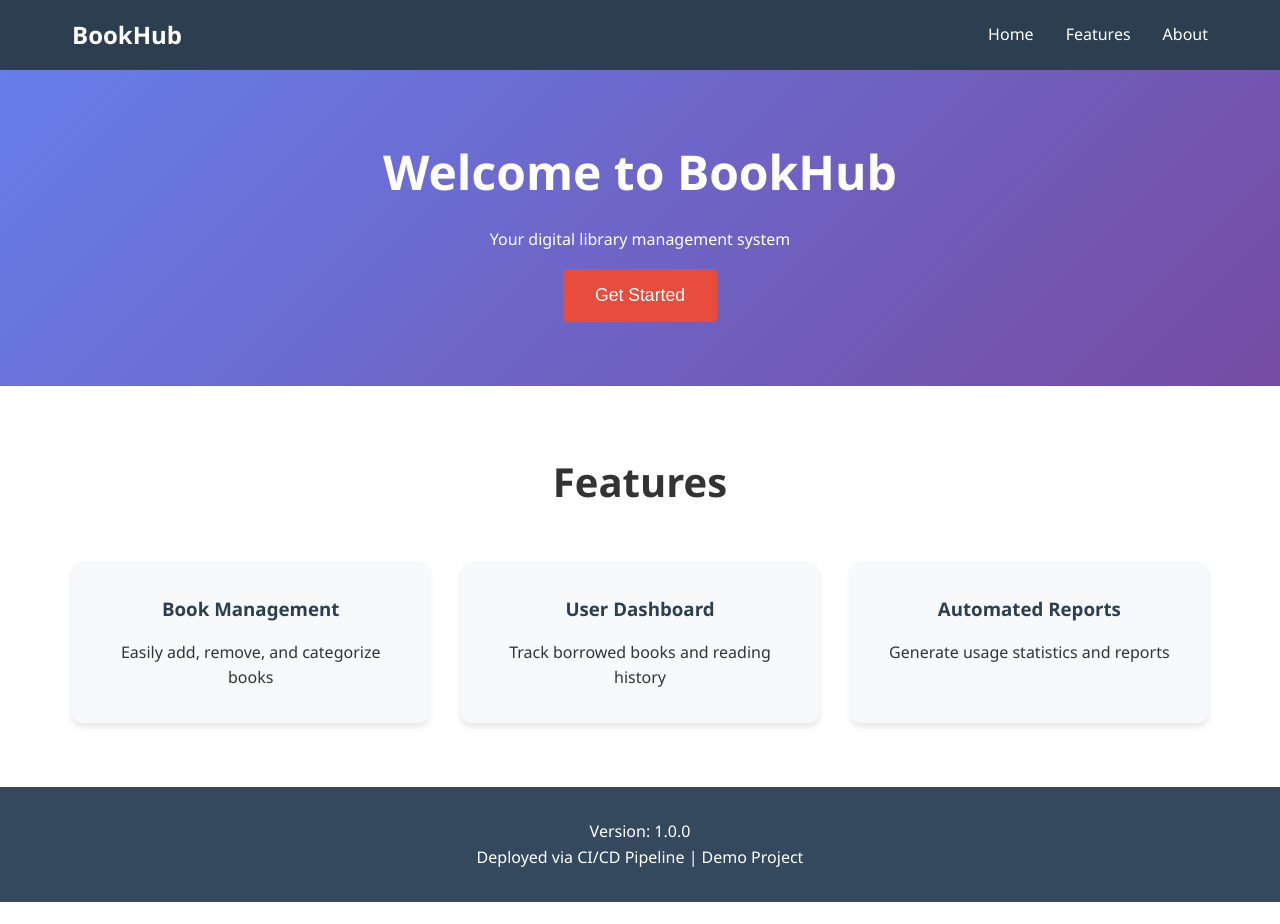
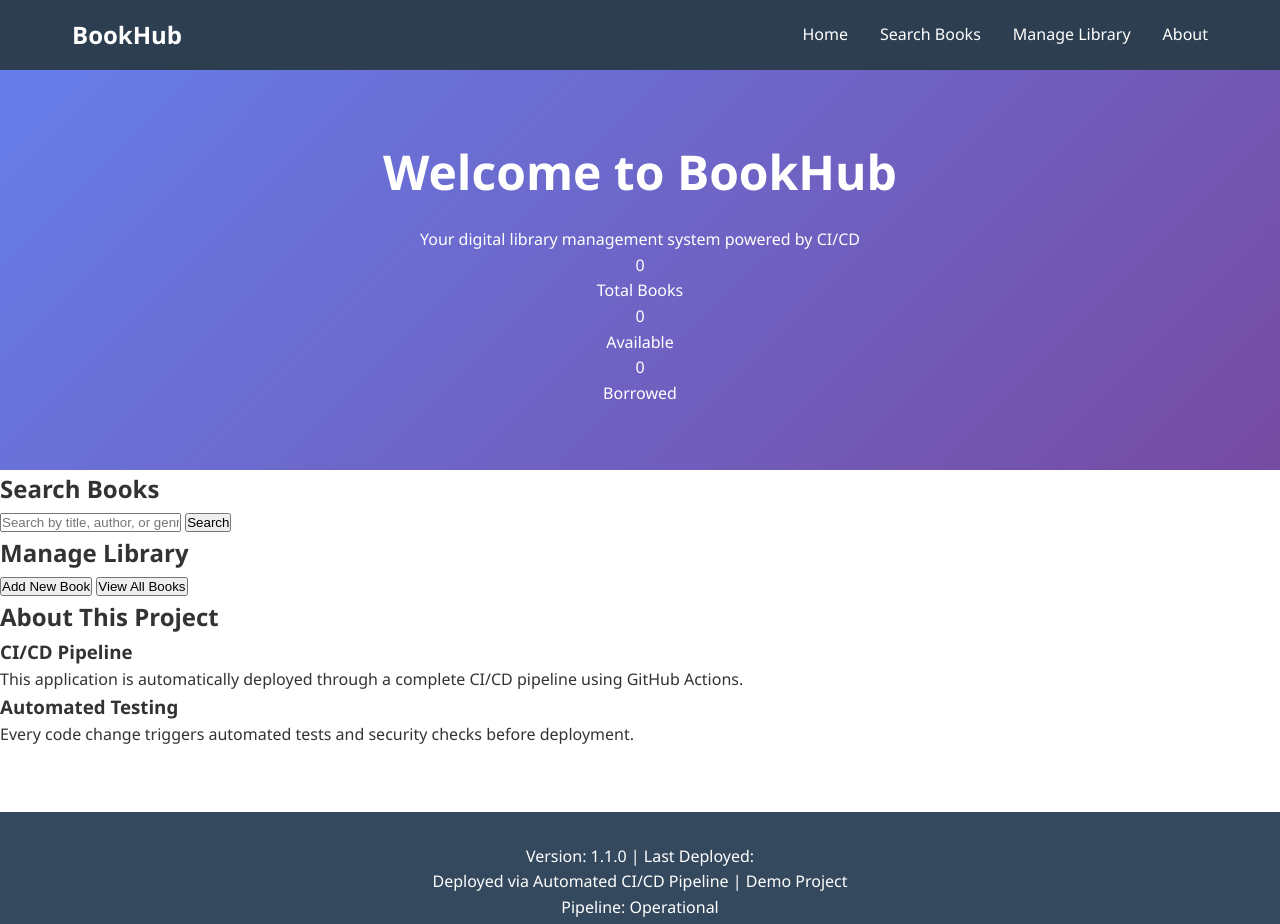
Before and after one commit to Deeksha119/CI-CD-Pipeline, a website: page index.html in a window 1280 px wide. Before the commit the page ends 902 px from the top, so only its background shows below. Drawn offline with Linux system fonts and the light colour scheme.

Commit message:
Update index.html

```diff
--- a/index.html
+++ b/index.html
@@ -3,7 +3,7 @@
 <head>
     <meta charset="UTF-8">
     <meta name="viewport" content="width=device-width, initial-scale=1.0">
-    <title>BookHub </title>
+    <title>BookHub - Digital Library Management</title>
     <link rel="stylesheet" href="styles.css">
 </head>
 <body>
@@ -12,7 +12,8 @@
             <div class="logo">BookHub</div>
             <ul>
                 <li><a href="#home">Home</a></li>
-                <li><a href="#features">Features</a></li>
+                <li><a href="#search">Search Books</a></li>
+                <li><a href="#manage">Manage Library</a></li>
                 <li><a href="#about">About</a></li>
             </ul>
         </nav>
@@ -21,32 +22,80 @@
     <main>
         <section id="home" class="hero">
             <h1>Welcome to BookHub</h1>
-            <p>Your digital library management system</p>
-            <button class="cta-button">Get Started</button>
+            <p>Your digital library management system powered by CI/CD</p>
+            <div class="stats">
+                <div class="stat">
+                    <span id="total-books">0</span>
+                    <p>Total Books</p>
+                </div>
+                <div class="stat">
+                    <span id="available-books">0</span>
+                    <p>Available</p>
+                </div>
+                <div class="stat">
+                    <span id="borrowed-books">0</span>
+                    <p>Borrowed</p>
+                </div>
+            </div>
         </section>
 
-        <section id="features" class="features">
-            <h2>Features</h2>
-            <div class="feature-grid">
-                <div class="feature-card">
-                    <h3>Book Management</h3>
-                    <p>Easily add, remove, and categorize books</p>
+        <section id="search" class="search-section">
+            <h2>Search Books</h2>
+            <div class="search-container">
+                <input type="text" id="search-input" placeholder="Search by title, author, or genre...">
+                <button id="search-btn">Search</button>
+            </div>
+            <div id="search-results" class="books-grid">
+                <!-- Search results will appear here -->
+            </div>
+        </section>
+
+        <section id="manage" class="management-section">
+            <h2>Manage Library</h2>
+            <div class="management-actions">
+                <button id="add-book-btn" class="action-btn">Add New Book</button>
+                <button id="view-all-btn" class="action-btn">View All Books</button>
+            </div>
+
+            <div id="book-form" class="form-container" style="display: none;">
+                <h3>Add New Book</h3>
+                <form id="new-book-form">
+                    <input type="text" id="book-title" placeholder="Book Title" required>
+                    <input type="text" id="book-author" placeholder="Author" required>
+                    <input type="text" id="book-genre" placeholder="Genre">
+                    <input type="text" id="book-isbn" placeholder="ISBN">
+                    <button type="submit">Add Book</button>
+                    <button type="button" id="cancel-btn">Cancel</button>
+                </form>
+            </div>
+
+            <div id="all-books" class="books-grid">
+                <!-- All books will appear here -->
+            </div>
+        </section>
+
+        <section id="about" class="about-section">
+            <h2>About This Project</h2>
+            <div class="about-content">
+                <div class="about-card">
+                    <h3>CI/CD Pipeline</h3>
+                    <p>This application is automatically deployed through a complete CI/CD pipeline using GitHub Actions.</p>
                 </div>
-                <div class="feature-card">
-                    <h3>User Dashboard</h3>
-                    <p>Track borrowed books and reading history</p>
+                <div class="about-card">
+                    <h3>Automated Testing</h3>
+                    <p>Every code change triggers automated tests and security checks before deployment.</p>
                 </div>
-                <div class="feature-card">
-                    <h3>Automated Reports</h3>
-                    <p>Generate usage statistics and reports</p>
-                </div>
+
             </div>
         </section>
     </main>
 
     <footer>
-        <p>Version: <span id="version">1.0.0</span></p>
-        <p>Deployed via CI/CD Pipeline | Demo Project</p>
+        <p>Version: <span id="version">1.1.0</span> | Last Deployed: <span id="deploy-date"></span></p>
+        <p>Deployed via Automated CI/CD Pipeline |  Demo Project</p>
+        <div class="pipeline-status">
+            <span id="pipeline-badge"> Pipeline: Operational</span>
+        </div>
     </footer>
 
     <script src="script.js"></script>
```
